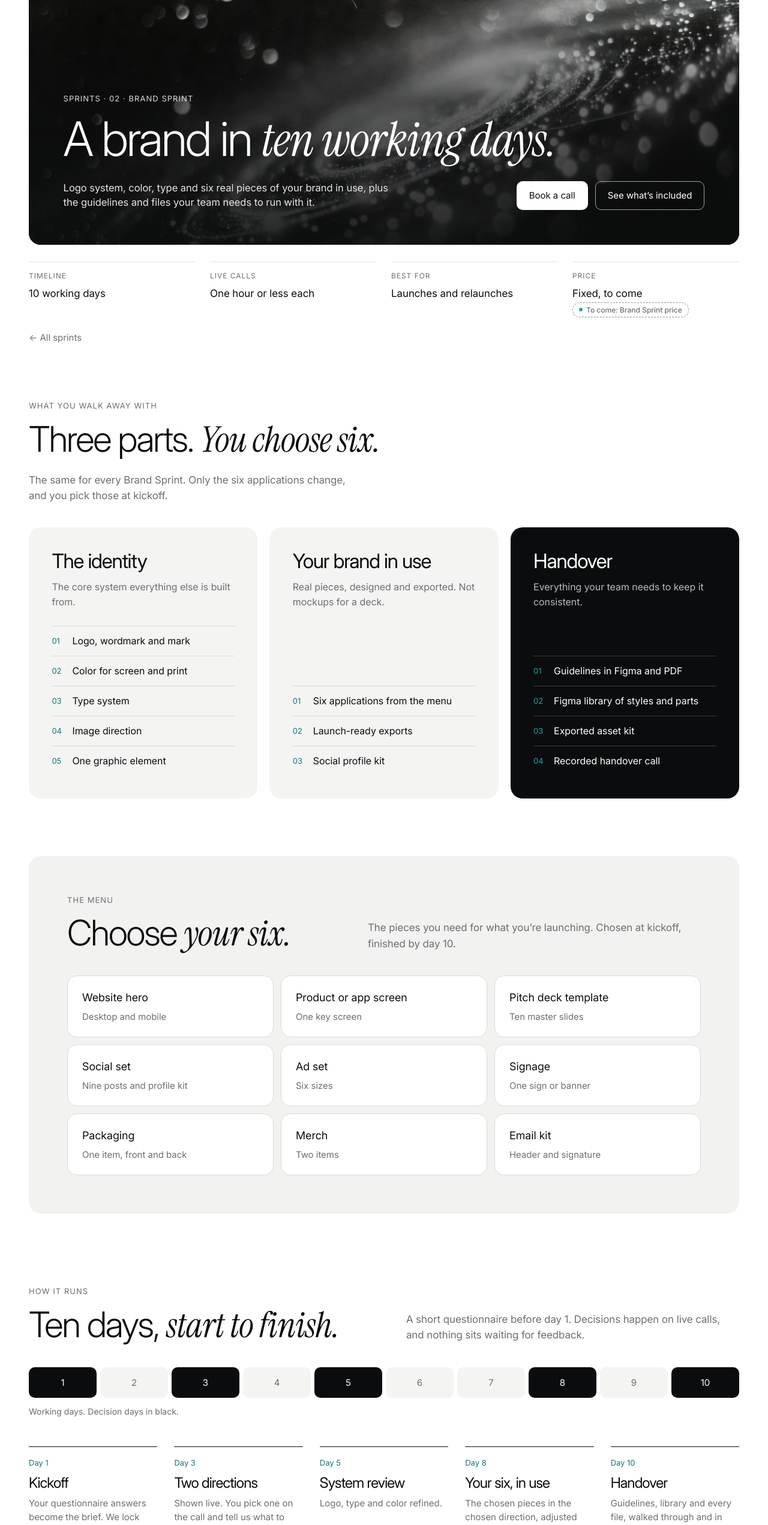
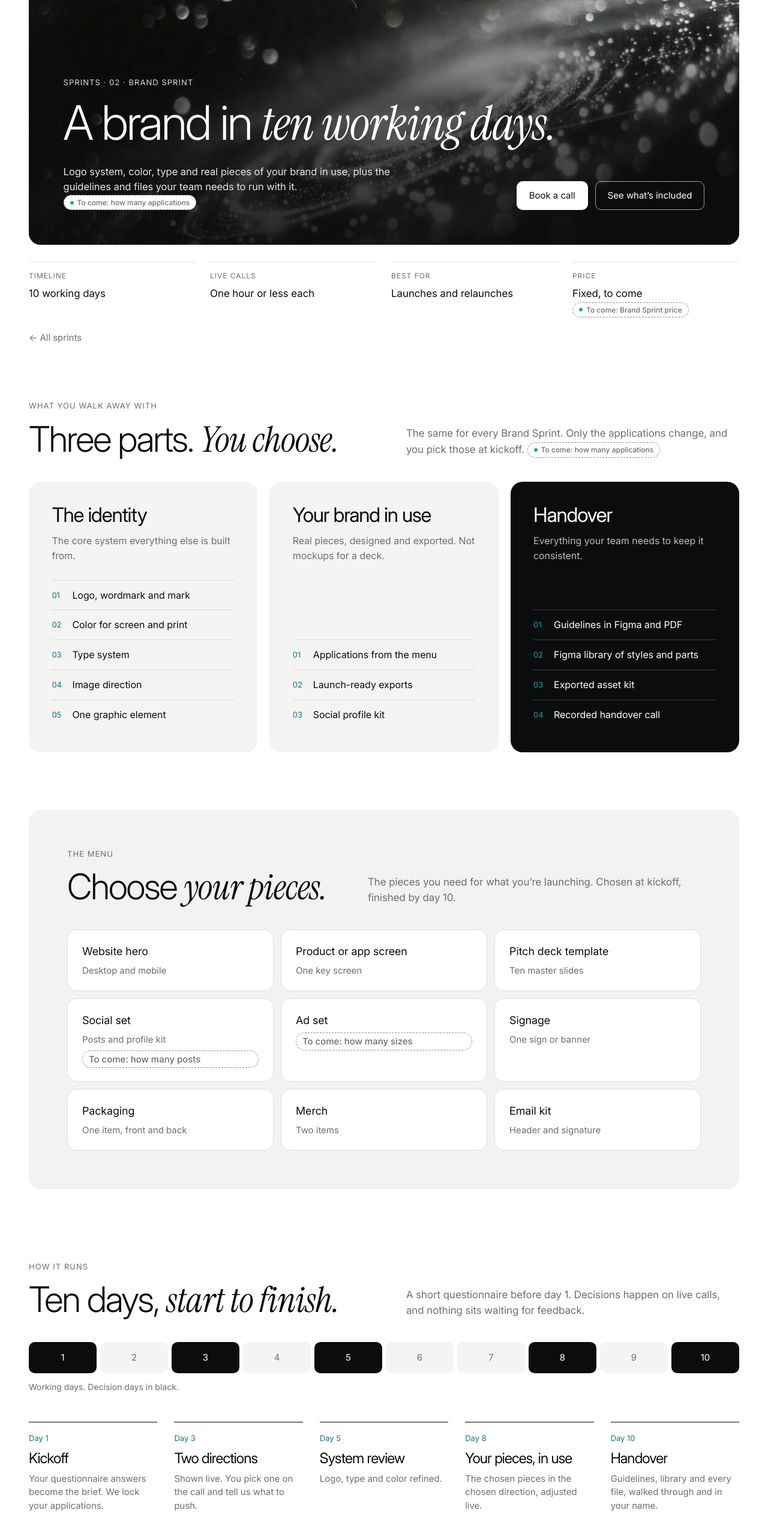
Before and after one commit to dunncreative/dunn-creative-studio, an Astro site: page /sprints/brand-sprint in a window 1280 px wide. Shown: the part 240-2782 px from the top of the page at 60% size. Built offline with nearby package versions, Linux system fonts and the light colour scheme; Astro itself is replaced by a stand-in of ours.

Commit message:
v04 · 12: Freeman's 27 Nov answers — case-study headings in type option 1 (B), seven unsourced lines held (D)
Decision B: the four case studies keep their live body; only the hero h1, chapter h2s and
Next project h2 switch to Inter Display Light (PR #23 fonts). None has an accent word.
Decision D: 'Webflow builds', the Brand Sprint 'six' applications, 'Nine posts', 'Six sizes',
'Naming, adds five days', 'about seven weeks', 'Book a 30-minute call' and '30-day check-in'
are now 'To come' chips (stripped on production) until Freeman confirms each.
Decision #45 A: accent words already render in ink, one per headline.

Co-Authored-By: Claude Opus 5.5 <noreply@anthropic.com>
Claude-Session: https://claude.ai/code/session_01UqFfu2UogSKji1nSxm1AVd

```diff
--- a/public/a/a.css
+++ b/public/a/a.css
@@ -406,3 +406,13 @@ select.a-field{appearance:none;background-image:linear-gradient(45deg,transparen
 .a-timeline p{margin:4px 0 0;color:var(--a-g600);font-size:15px;line-height:1.5}
 .a-two{display:grid;grid-template-columns:minmax(0,1.35fr) minmax(0,1fr);gap:clamp(32px,5vw,72px);align-items:start}
 @media (max-width:900px){.a-two{grid-template-columns:1fr}}
+
+/* Held lines (Decision D, Freeman 27 Nov): a cap that is only a 'To come' chip shows the chip alone; on production
+   the chip is stripped, so the empty item hides. */
+.a-caps>.is-held{border:0;background:none;padding:0}
+.a-caps>li:empty,.a-menu span:empty{display:none}
+
+/* Case studies keep their live body (Decision B, Freeman 27 Nov): only the headings switch to type option 1,
+   Inter Display Light (Inter at the display optical size, weight 300). Sizes, spacing and order stay as live. */
+.a-legacy :is(.lhero h1,.chap h2,.featw h2){font-family:var(--a-font);font-weight:300;font-optical-sizing:auto;font-variation-settings:'opsz' 32;letter-spacing:-.035em}
+.a-legacy :is(.lhero h1,.chap h2,.featw h2) em{font-family:var(--a-serif);font-style:italic;font-weight:400;font-variation-settings:normal;letter-spacing:-.01em;color:inherit}
--- a/src/components/a/OfferGrid.astro
+++ b/src/components/a/OfferGrid.astro
@@ -13,7 +13,7 @@ const { offers } = Astro.props;
       <p class="a-card__line" set:html={rich(o.line)} />
       <div class="a-card__inc">
         <p class="a-eyebrow">{o.label ?? 'Includes'}</p>
-        <ul class="a-caps">{o.caps.map((c) => <li set:html={rich(c)} />)}</ul>
+        <ul class="a-caps">{o.caps.map((c) => <li class={/^\[\[.*\]\]$/.test(c) ? 'is-held' : undefined} set:html={rich(c)} />)}</ul>
       </div>
     </li>
   ))}
--- a/src/data/areas.ts
+++ b/src/data/areas.ts
@@ -130,7 +130,7 @@ export const areas: Area[] = [
       offersSide: 'A first site, a redesign or one landing page, designed and built by the same team.',
       offers: [
         { name: 'Web design', line: 'Sites built around your audience, your content and the one thing you want visitors to do.', caps: ['Sitemap and page goals', 'Wireframes', 'Page design', 'Responsive layouts', 'Design system'] },
-        { name: 'Website development', line: 'Built on the platform that fits how you work, with editing your team can handle.', caps: ['Astro builds', 'Webflow builds', 'Custom CMS', 'Blog setup', 'Speed and accessibility'] },
+        { name: 'Website development', line: 'Built on the platform that fits how you work, with editing your team can handle.', caps: ['Astro builds', '[[To come: Webflow builds]]', 'Custom CMS', 'Blog setup', 'Speed and accessibility'] },
         { name: 'Landing pages', line: 'One page, one goal, for a launch, a campaign or an offer.', caps: ['Launch pages', 'Campaign pages', 'Lead forms', 'Test variations'] },
         { name: 'E-commerce', line: 'An online store, so customers can buy from you direct.', caps: ['Store design', 'Product pages', 'Collections', 'Checkout flow'] },
         { name: 'Get found: SEO and AEO', line: 'So people, and the AI tools they ask, can find you.', caps: ['Technical SEO', 'Site structure', 'Schema markup', 'Search-ready copy', 'Local search'] },
@@ -299,7 +299,7 @@ export const areas: Area[] = [
       offersSide: 'We set up the same human-led pipeline we run every day, in your tools, for the jobs your team does every week.',
       offers: [
         { name: 'AI workflow setup', line: 'AI built into the work you already do: brand, social, campaigns, decks, web and video.', caps: ['Workflow map', 'Tool setup', 'Template library', 'Brand rules for AI', 'QA checklist'] },
-        { name: 'Team training', line: 'Prompting and AI-assisted design and writing, used well and responsibly.', caps: ['Live team session', 'Recorded walkthrough', 'How-we-use-AI guide', '30-day check-in'] },
+        { name: 'Team training', line: 'Prompting and AI-assisted design and writing, used well and responsibly.', caps: ['Live team session', 'Recorded walkthrough', 'How-we-use-AI guide', '[[To come: 30-day check-in]]'] },
         { name: 'AI consulting and strategy', line: 'Where AI fits your workflows, skills and readiness, with quick wins first.', caps: ['Readiness review', 'Tool choices', 'Roadmap', 'Quick wins'] },
       ],
       extra: {
--- a/src/data/sprints.ts
+++ b/src/data/sprints.ts
@@ -64,7 +64,7 @@ export const brandSprint = {
   hero: {
     eyebrow: 'Sprints · 02 · Brand Sprint',
     title: 'A brand in *ten working days.*',
-    line: 'Logo system, color, type and six real pieces of your brand in use, plus the guidelines and files your team needs to run with it.',
+    line: 'Logo system, color, type and real pieces of your brand in use, plus the guidelines and files your team needs to run with it. [[To come: how many applications]]',
     image: { src: '/explore/design-a/assets/sprints-hero-galaxy-2.webp', w: 1152, h: 768, pos: 'center 15%' },
     ctas: [bookCall, { label: 'See what’s included', href: '#included', style: 'light-o' }],
     height: 540,
@@ -78,21 +78,21 @@ export const brandSprint = {
   ] as [string, string][],
   parts: {
     eyebrow: 'What you walk away with',
-    title: 'Three parts. *You choose six.*',
-    side: 'The same for every Brand Sprint. Only the six applications change, and you pick those at kickoff.',
+    title: 'Three parts. *You choose.*',
+    side: 'The same for every Brand Sprint. Only the applications change, and you pick those at kickoff. [[To come: how many applications]]',
     cards: [
       { name: 'The identity', intro: 'The core system everything else is built from.', items: ['Logo, wordmark and mark', 'Color for screen and print', 'Type system', 'Image direction', 'One graphic element'] },
-      { name: 'Your brand in use', intro: 'Real pieces, designed and exported. Not mockups for a deck.', items: ['Six applications from the menu', 'Launch-ready exports', 'Social profile kit'] },
+      { name: 'Your brand in use', intro: 'Real pieces, designed and exported. Not mockups for a deck.', items: ['Applications from the menu', 'Launch-ready exports', 'Social profile kit'] },
       { name: 'Handover', intro: 'Everything your team needs to keep it consistent.', items: ['Guidelines in Figma and PDF', 'Figma library of styles and parts', 'Exported asset kit', 'Recorded handover call'], dark: true },
     ],
   },
   menu: {
     eyebrow: 'The menu',
-    title: 'Choose *your six.*',
+    title: 'Choose *your pieces.*',
     side: 'The pieces you need for what you’re launching. Chosen at kickoff, finished by day 10.',
     items: [
       ['Website hero', 'Desktop and mobile'], ['Product or app screen', 'One key screen'], ['Pitch deck template', 'Ten master slides'],
-      ['Social set', 'Nine posts and profile kit'], ['Ad set', 'Six sizes'], ['Signage', 'One sign or banner'],
+      ['Social set', 'Posts and profile kit [[To come: how many posts]]'], ['Ad set', '[[To come: how many sizes]]'], ['Signage', 'One sign or banner'],
       ['Packaging', 'One item, front and back'], ['Merch', 'Two items'], ['Email kit', 'Header and signature'],
     ] as [string, string][],
   },
@@ -102,10 +102,10 @@ export const brandSprint = {
     side: 'A short questionnaire before day 1. Decisions happen on live calls, and nothing sits waiting for feedback.',
     decisionDays: [1, 3, 5, 8, 10],
     days: [
-      { k: 'Day 1', t: 'Kickoff', p: 'Your questionnaire answers become the brief. We lock your six.' },
+      { k: 'Day 1', t: 'Kickoff', p: 'Your questionnaire answers become the brief. We lock your applications.' },
       { k: 'Day 3', t: 'Two directions', p: 'Shown live. You pick one on the call and tell us what to push.' },
       { k: 'Day 5', t: 'System review', p: 'Logo, type and color refined.' },
-      { k: 'Day 8', t: 'Your six, in use', p: 'The chosen pieces in the chosen direction, adjusted live.' },
+      { k: 'Day 8', t: 'Your pieces, in use', p: 'The chosen pieces in the chosen direction, adjusted live.' },
       { k: 'Day 10', t: 'Handover', p: 'Guidelines, library and every file, walked through and in your name.' },
     ] as Step[],
   },
@@ -125,7 +125,7 @@ export const brandSprint = {
       { k: '', t: '30 days of fixes', p: 'Anything that doesn’t work as agreed is fixed free.' },
     ] as Step[],
     addonsTitle: 'Add-ons, agreed before kickoff',
-    addons: ['Strategy and positioning day', 'Naming, adds five days', 'Motion logo', 'Full pitch deck', 'Extra application', 'Photography direction'],
+    addons: ['Strategy and positioning day', 'Naming [[To come: added days]]', 'Motion logo', 'Full pitch deck', 'Extra application', 'Photography direction'],
     addonsNote: 'Each keeps the ten-day timeline unless noted. [[To come: add-on prices]]',
   },
   faq: [
@@ -134,7 +134,7 @@ export const brandSprint = {
     { q: 'What do you need from us?', a: 'The questionnaire, about twenty minutes, and the people who decide on short calls of an hour or less.' },
     { q: 'What if we don’t like either direction?', a: 'It’s rare, because the questionnaire sets the brief. If it happens, we take what worked from both and show a third route by day 5.' },
     { q: 'Do we own everything?', a: 'Yes. Final files, source files and rights to the finished identity are yours at handover.' },
-    { q: 'Can we add a website?', a: 'Yes. The Web Sprint can start the week after handover, so you can be live with a new brand and site in about seven weeks.' },
+    { q: 'Can we add a website?', a: 'Yes. The Web Sprint can start the week after handover. [[To come: brand and site timeline]]' },
   ],
   others: {
     eyebrow: 'Other sprints',
@@ -146,7 +146,7 @@ export const brandSprint = {
   cta: {
     eyebrow: 'Start a Brand Sprint',
     title: 'Let’s talk about *your brand.*',
-    lead: 'Book a 30-minute call. We’ll check the fit, confirm the sprint and agree your start week.',
+    lead: 'Book a call [[To come: call length]]. We’ll check the fit, confirm the sprint and agree your start week.',
     ctas: [{ label: 'Book a call', href: AUDIT_CALL, style: 'teal' }, { label: 'Get a free audit', href: AUDIT_FREE, style: 'dark-o' }],
   } as Cta,
 };
--- a/src/pages/sprints/brand-sprint.astro
+++ b/src/pages/sprints/brand-sprint.astro
@@ -46,7 +46,7 @@ feature.item = { ...feature.item, caps: undefined, img: { src: feature.item.img.
         <div><p class="a-eyebrow">{b.menu.eyebrow}</p><h2 class="a-d a-h2" style="margin-top:16px" set:html={rich(b.menu.title)} /></div>
         <div class="a-shead__side"><p class="a-body">{b.menu.side}</p></div>
       </div>
-      <ul class="a-menu">{b.menu.items.map(([n, d]) => <li><b>{n}</b><span>{d}</span></li>)}</ul>
+      <ul class="a-menu">{b.menu.items.map(([n, d]) => <li><b>{n}</b><span set:html={rich(d)} /></li>)}</ul>
     </div>
   </section>
 
@@ -73,7 +73,7 @@ feature.item = { ...feature.item, caps: undefined, img: { src: feature.item.img.
       <Steps steps={b.yours.steps} />
       <div style="margin-top:48px">
         <p class="a-eyebrow">{b.yours.addonsTitle}</p>
-        <ul class="a-caps" style="margin-top:14px">{b.yours.addons.map((t) => <li>{t}</li>)}</ul>
+        <ul class="a-caps" style="margin-top:14px">{b.yours.addons.map((t) => <li set:html={rich(t)} />)}</ul>
         <p class="a-panel__note" set:html={rich(b.yours.addonsNote)} />
       </div>
     </div>
```
